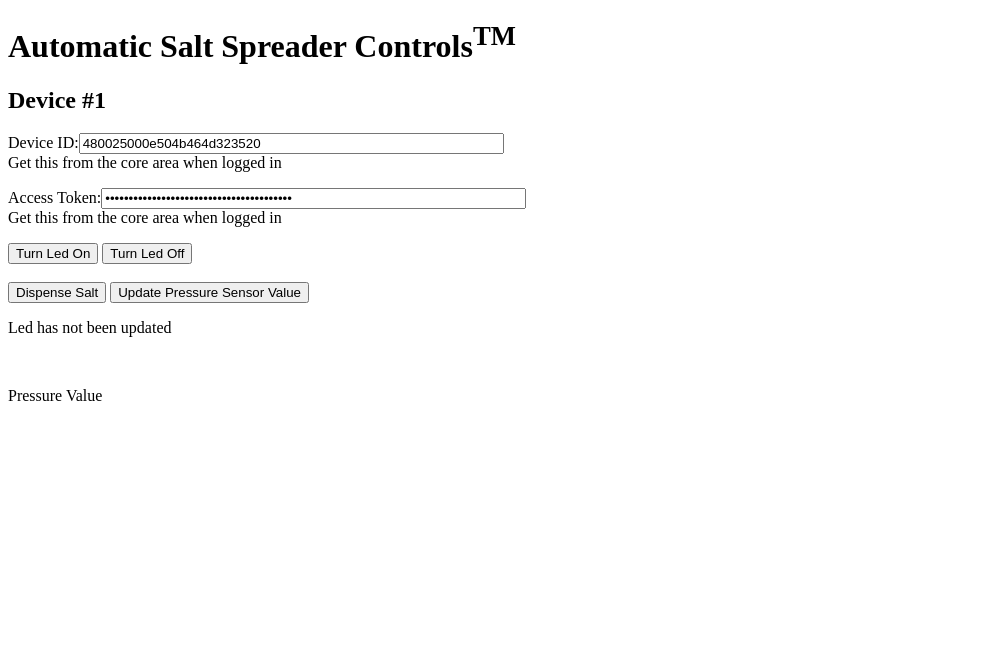
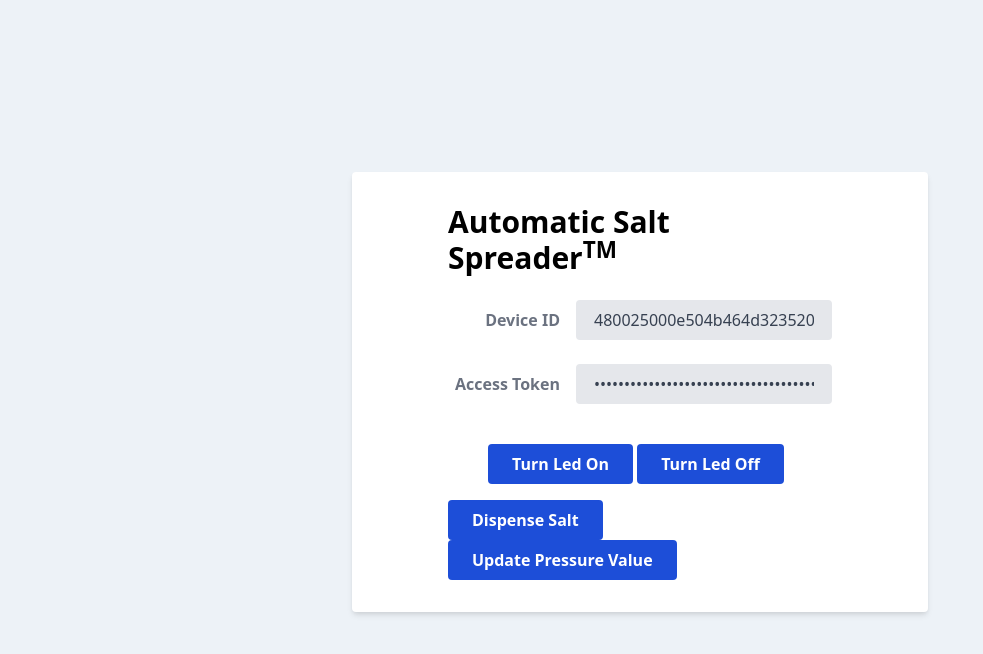
Before and after one commit to athammana/AutomaticSaltSpreader, a plain HTML site: page index.html in a window 1280 px wide. Shown: the whole page, without its empty margins (0-983 px from the left). Drawn offline with nearby package versions, Linux system fonts and the light colour scheme.

Commit message:
Made it very pretty w/ tailwind

```diff
--- a/index.html
+++ b/index.html
@@ -5,13 +5,15 @@
 	<title>Particle Connection</title>
 </head>
 
-<body>
+<link href="https://unpkg.com/tailwindcss@^1.0/dist/tailwind.min.css" rel="stylesheet">
 
-	<h1>Automatic Salt Spreader Controls<sup>TM</sup></h1>
-	<h2>Device #1</h2>
+<body class="h-screen overflow-hidden flex items-center justify-center" style="background: #edf2f7;">
 
-	<form name="myForm" method="POST" id="myFormId">
-		<p>Device ID:<input id="deviceId" name="myCoreID" size=50 value="480025000e504b464d323520"> <br> Get this from the core area when logged in<br></p>
+ 	<!-- <h1 class="block text-gray-700 text-sm font-bold mb-2">Automatic Salt Spreader Controls<sup>TM</sup></h1> -->
+<!-- 	<h2>Device #1</h2> -->
+<!--
+	<form name="myForm" method="POST" id="myFormId" class="bg-white shadow-md rounded px-8 pt-6 pb-8 mb-4">
+		<p class="block text-gray-700 text-sm font-bold mb-2">Device ID:<input id="deviceId" name="myCoreID" size=50 value="480025000e504b464d323520"> <br> Get this from the core area when logged in<br></p>
 		<p>Access Token:<input id="access_token" name="myCoreID" type=password size=50 value="2914fec95e7f2ed423645e2d456604076901a3fd"> <br> Get this from the core area when logged in<br></p>
 	</form>
 
@@ -21,14 +23,70 @@
 	<button type="dispenseButton" onclick="getParticle('true', 'dispense')">Dispense Salt</button>
 	<button type="updatePressureButton" onclick="getParticle('value', 'update')">Update Pressure Sensor Value</button>
 
-	<p id="Response">Led has not been updated</p>
-	<br>
-	<p id="Pressure Value">Pressure Value</p>
+	<p id="Response">No actions have been taken</p>
 
+	<h2 id="Pressure Heading">Pressure Value<p id="Pressure Value"></p></h2> -->
+
+
+
+	<div class="bg-white shadow-md rounded px-24 pt-8 pb-8 mb-4 flex flex-col">
+		<div class="max-w-xs">
+		  <div class="w-full">
+		    <h1 class="text-3xl text-gray-darkest font-bold">Automatic Salt Spreader<sup>TM</sup></h1>
+		  </div>
+		</div>
+
+		<br>
+
+		<form class="w-full max-w-sm">
+		  <div class="md:flex md:items-center mb-6">
+		    <div class="md:w-1/3">
+		      <label class="block text-gray-500 font-bold md:text-right mb-1 md:mb-0 pr-4" for="inline-full-name">
+		        Device ID
+		      </label>
+		    </div>
+
+		    <div class="md:w-2/3">
+		      <input class="bg-gray-200 appearance-none border-2 border-gray-200 rounded w-full py-2 px-4 text-gray-700 leading-tight focus:outline-none focus:bg-white focus:border-purple-500" id="deviceId" type="text" value="480025000e504b464d323520">
+		    </div>
+		  </div>
+
+		  <div class="md:flex md:items-center mb-6">
+		    <div class="md:w-1/3">
+		      <label class="block text-gray-500 font-bold md:text-right mb-1 md:mb-0 pr-4" for="inline-username">
+		        Access Token
+		      </label>
+		    </div>
+		    <div class="md:w-2/3">
+		      <input class="bg-gray-200 appearance-none border-2 border-gray-200 rounded w-full py-2 px-4 text-gray-700 leading-tight focus:outline-none focus:bg-white focus:border-purple-500" id="access_token" type="password" value="2914fec95e7f2ed423645e2d456604076901a3fd">
+		    </div>
+		  </div>
+
+
+		  <div class="items-center justify-between py-4 px-10">
+		      <button class="bg-blue-700 hover:bg-purple-500 text-white font-bold py-2 px-6 rounded" type="button" onclick="getParticle('on', 'led')">
+		        Turn Led On
+		      </button>
+
+		      <button class="bg-blue-700 hover:bg-purple-500 text-white font-bold py-2 px-6 rounded" type="button" onclick="getParticle('off', 'led')">
+		        Turn Led Off
+		      </button>
+		  </div>
+
+		  <div class="items-center justify-between">
+		    <button class="bg-blue-700 hover:bg-purple-500 text-white font-bold py-2 px-6 rounded" type="button" onclick="getParticle('true', 'dispense')">
+		        Dispense Salt
+		    </button>
+
+		    <button class="bg-blue-700 hover:bg-purple-500 text-white font-bold py-2 px-6 rounded" type="button" onclick="getParticle('value', 'update')">
+		      Update Pressure Value
+		    </button>
+		  </div>
+		</form>
+	</div>
 </body>
 
 <script src="http://ajax.googleapis.com/ajax/libs/jquery/1.11.1/jquery.min.js"></script>
-<!-- <link href="https://unpkg.com/tailwindcss@^1.0/dist/tailwind.min.css" rel="stylesheet"> -->
 <script type="text/javascript">
 
 	function getParticle(input, func){
@@ -45,14 +103,14 @@
 			},
 			success: (data) => {
 				console.log(data);
-				if (func = 'led'){
+				if (func == 'led'){
 					if (data.return_value == 1)
 						document.getElementById("Response").innerHTML = "Led is On";
 					else
 						document.getElementById("Response").innerHTML = "Led is Off";
-				} else if (func = 'dispense'){
+				} else if (func == 'dispense'){
 					document.getElementById("Response").innerHTML = "Salt has been dispensed";
-				} else if(func = 'update'){
+				} else if(func == 'update'){
 					document.getElementById("Response").innerHTML = "Pressure Value has been updated";
 					document.getElementById("Pressure Value").innerHTML = data.return_value;
 				}
```
